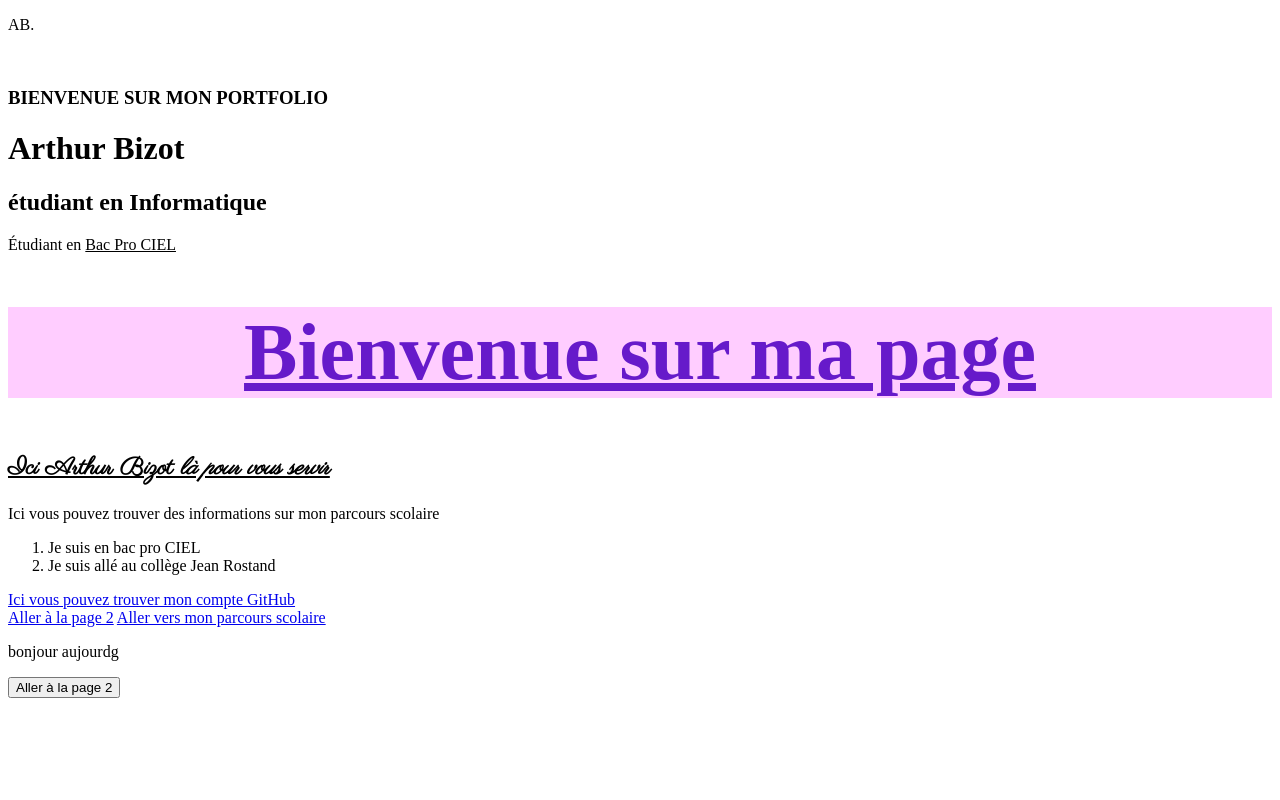
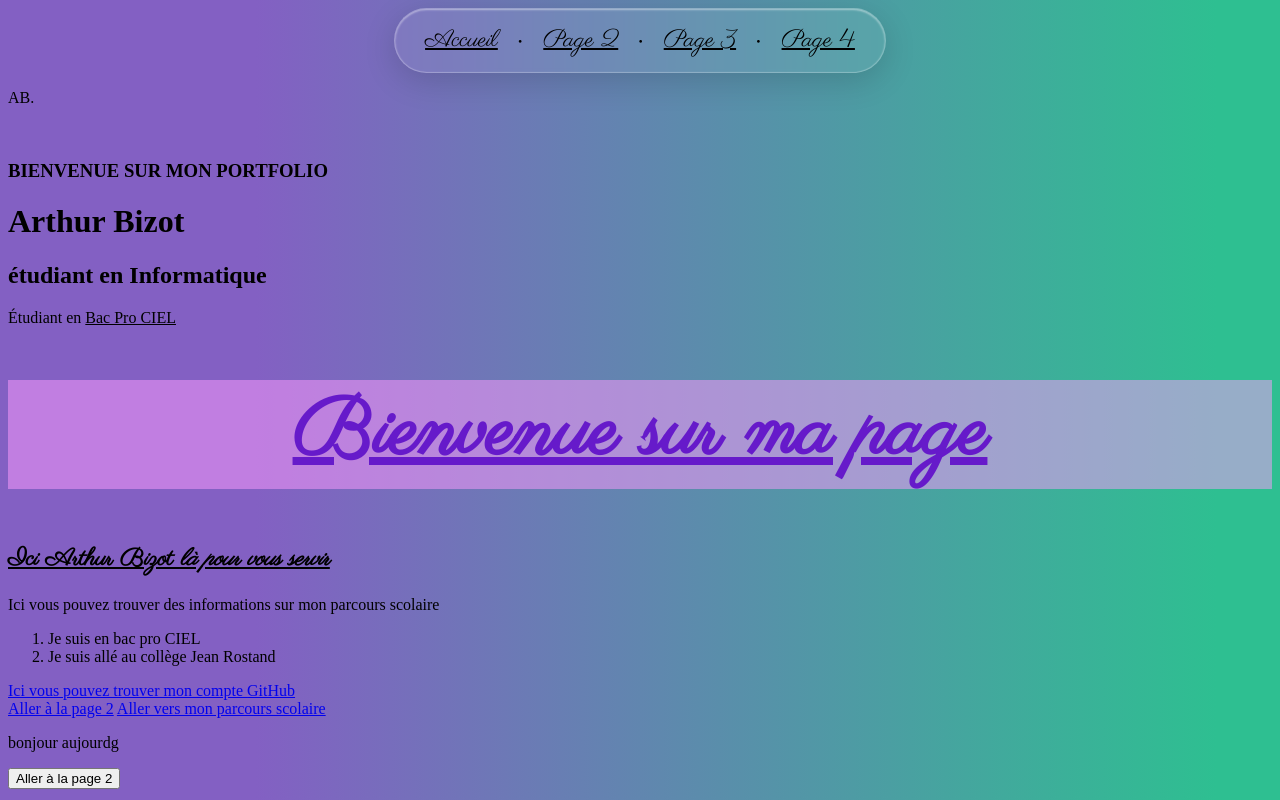
Before and after one commit to Arthurxk20/Arthurxk20.github.io, a plain HTML site: page index.html in a window 1280 px wide. Drawn offline with Linux system fonts and the light colour scheme.

Commit message:
V1 menu mise en page
création de la bulle de menu style liquiglasse

```diff
--- a/index.html
+++ b/index.html
@@ -23,7 +23,18 @@
 
         <!-- Importe la police d'écriture Parisienne -->
         <link href="https://fonts.googleapis.com/css2?family=Parisienne&display=swap" rel="stylesheet">
+
+
     </head>
+
+    <nav>
+        <ul>  <!-- Barre de navigation avec des liens vers les différentes pages du site -->
+        <li><a href="index.html">Accueil</a></li>
+        <li><a href="PAGE 2.HTML">Page 2</a></li>
+        <li><a href="PAGE 3.HTML">Page 3</a></li>
+        <li><a href="PAGE 4.HTML">Page 4</a></li>
+       </ul>
+    </nav>
     <P>AB.</P>
     <br>
     <H3>BIENVENUE SUR MON PORTFOLIO</H3>
--- a/style.css
+++ b/style.css
@@ -1,12 +1,12 @@
 p,
 H2 {
     color: rgb(0, 0, 0);
-   border-radius: 85% 15% 86% 14%,
 }
+
 .Titre {
     color: rgba(102, 26, 202, 1); /* opassité entre 1 et 0 */
     text-decoration: underline;
-     /* font-family: "Parisienne", cursive; */
+     font-family: "Parisienne", cursive;
      font-size: 5em;
      text-align: center;
      background-color: rgba(255, 155, 255, 0.5);
@@ -14,7 +14,7 @@ H2 {
 
 body {
 
-/* background: linear-gradient(90deg, #8360c3 20%, #2ebf91 95%); */
+background: linear-gradient(90deg, #8360c3 20%, #2ebf91 95%);
 
 }
 /*
@@ -49,3 +49,61 @@ body {
     transform: scale(1.10);     /* Agrandissement de 15 % */
     cursor: pointer;            /* Curseur en forme de main */
 }
+
+/* Cible toutes les listes présentes dans nav */
+nav ul {
+    display: flex;
+    justify-content: center;
+    align-items: center;
+    list-style-type: none;
+    gap: 20px;
+    font-family: "Parisienne", cursive;
+    background-color: RGB(255, 155, 255, 0.5); /* Couleur de fond */
+    width: fit-content;          /* Adapte la largeur au contenu */
+    margin: auto;                /* Centre le menu dans la page */
+    padding: 15px 30px;          /* Espace intérieur du menu */
+    border-radius: 15px;         /* Arrondit les angles */
+}
+
+/* Place les points entre les liens */
+nav li:not(:last-child)::after {
+    content: "•";
+    margin-left: 20px;
+
+}
+
+/* Personnalise les liens */
+nav a {
+    color: black;
+    text-decoration: underline;
+    display: inline-block;
+    transition: transform 0.3s;
+    font-size: 1.5em;
+}
+
+/* Agrandit les liens au survol */
+nav a:hover {
+    transform: scale(1.15);
+}
+
+
+
+
+/* test d'interface graphique pour le menu de navigation */
+
+nav ul {
+    display: flex;
+    justify-content: center;
+    align-items: center;
+    list-style: none;
+    gap: 20px;
+    width: fit-content;
+    margin: auto;
+    padding: 15px 30px;
+    background: rgba(255, 255, 255, 0.07);
+    backdrop-filter: blur(2px);
+    border: 1px solid rgba(255, 255, 255, 0.25);
+    border-radius: 50px;
+    box-shadow: 0 8px 32px rgba(0, 0, 0, 0.15),
+        inset 0 1px 2px rgba(255, 255, 255, 0.47);
+}
```
